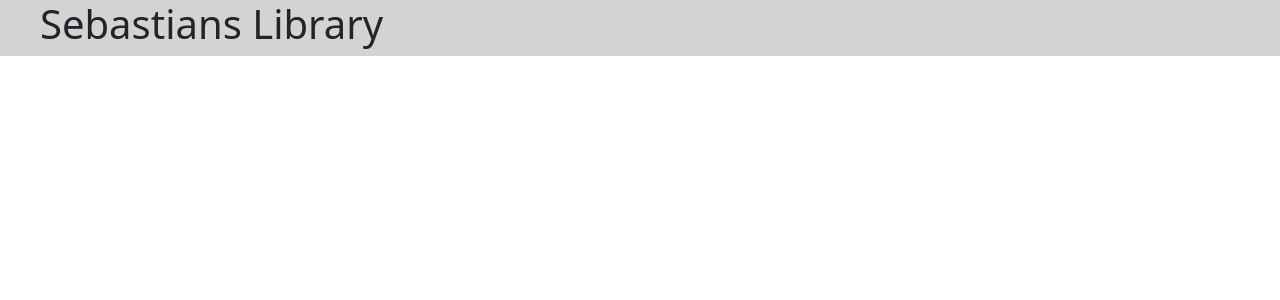
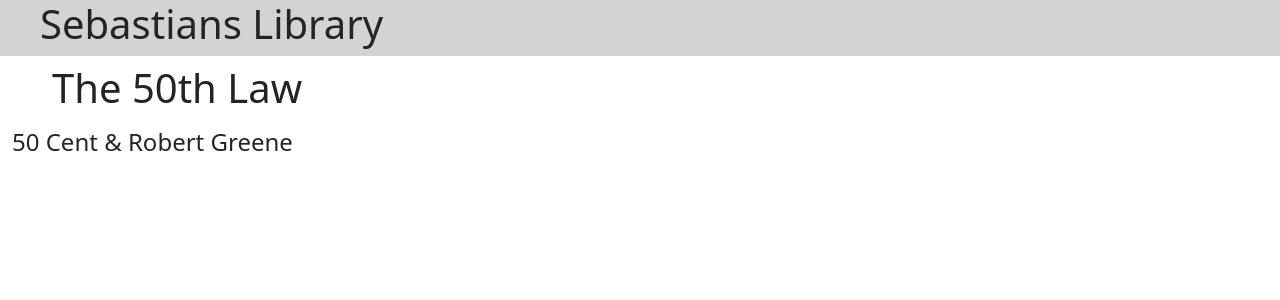
Before and after one commit to sebastianmaxwell1/dcc_library, a React (Create React App) app: page / in a window 1280 px wide. Shown: the top 300 px of the page. Built offline with nearby package versions, Linux system fonts and the light colour scheme.

Commit message:
Added books

```diff
--- a/src/components/App.jsx
+++ b/src/components/App.jsx
@@ -5,7 +5,15 @@
 class App extends Component {
     constructor(props){
         super(props);
-        this.state = {};
+        this.books = [
+            {title: "The 50th Law", author: "50 Cent & Robert Greene"},
+            {title: "The Hobbit", author: "J.R.R Tolkein"},
+            {title: "The Lord of the Rings", author: "J.R.R Tolkein"},
+
+        ];
+        this.state = {
+            bookNumber: 0
+        };
     }
 
 
@@ -13,6 +21,14 @@
         return (
             <div className="container-fluid">
                 <TitleBar />
+                <div className="col-md-4"></div>
+                {/* Button for previous */}
+                <div className="col-md-4"></div>
+                {/* Book Display */}
+                    <h1>{this.books[this.state.bookNumber].title}</h1>
+                    <h4>{this.books[this.state.bookNumber].author}</h4>
+                <div className="col-md-4"></div>
+                {/* Button for Next Book */}
             </div>
         )
     }
```
